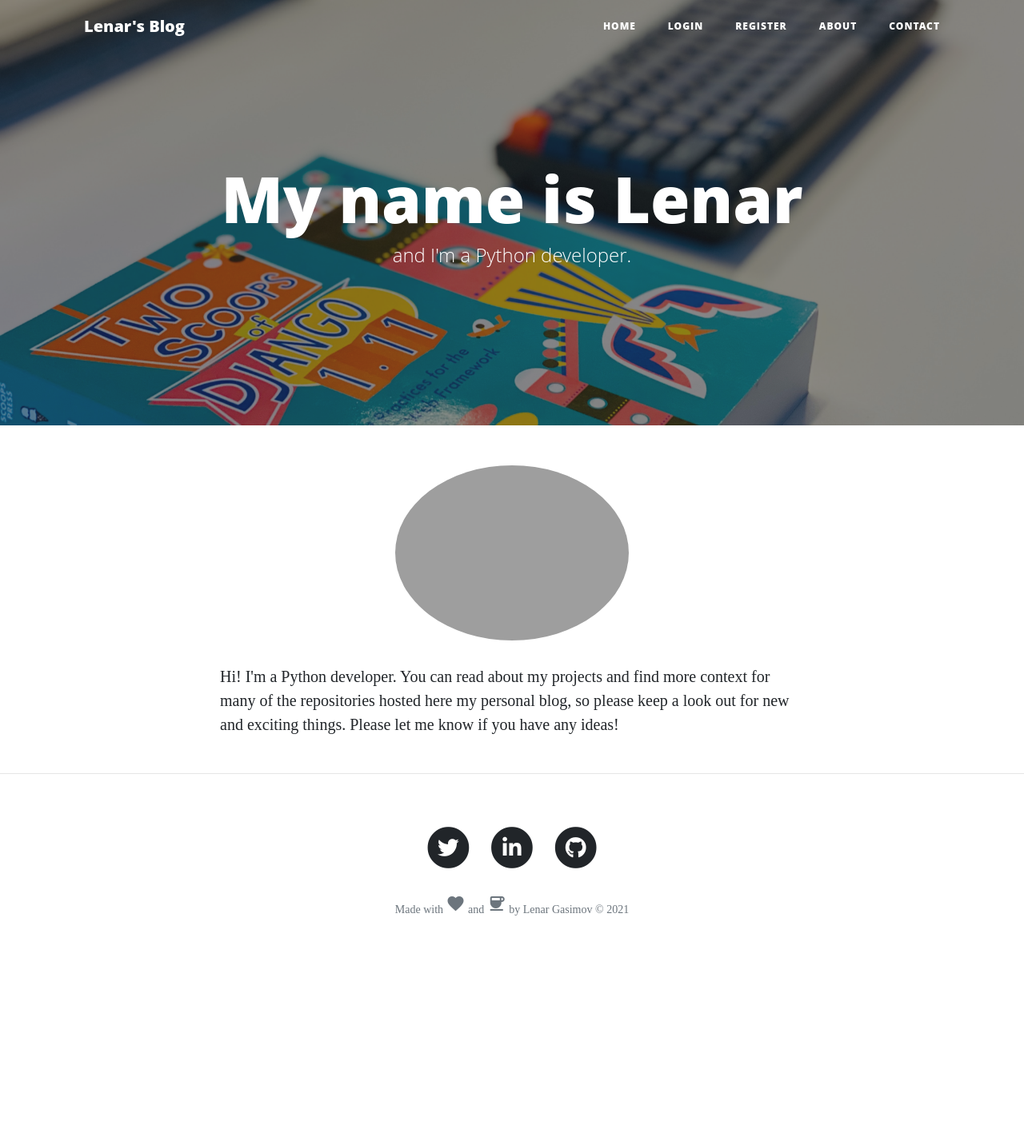
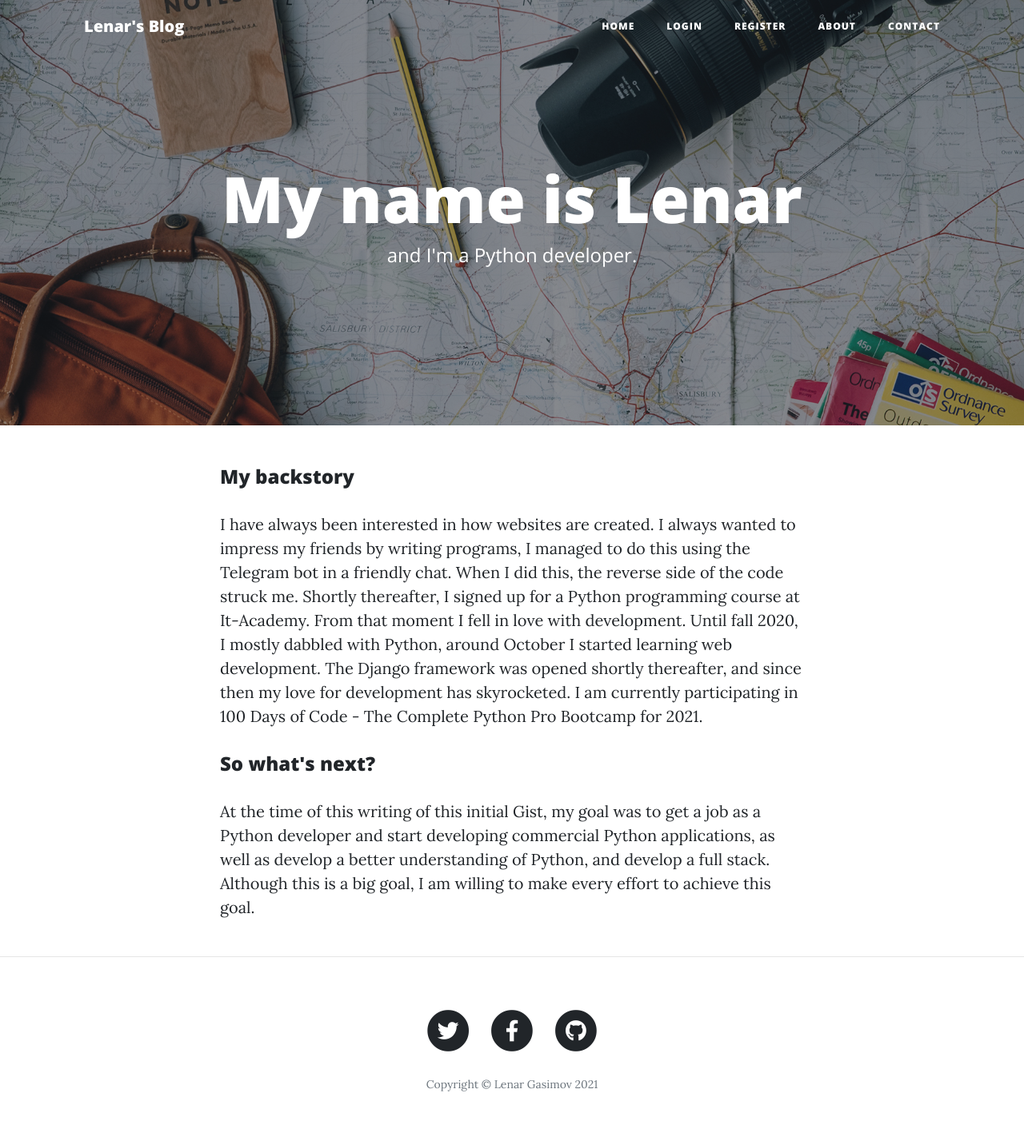
Before and after one commit to lenargasimov/blog, a Flask app: page /about in a window 1280 px wide. Shown: the whole page at 80% size. Before the commit the page ends 1145 px from the top, so only its background shows below. Run offline with Flask 2, Linux system fonts and the light colour scheme; some libraries are stand-ins or nearby versions; grey boxes are pictures that could not be loaded.

Commit message:
feat: added new styles

```diff
--- a/static/css/clean-blog.css
+++ b/static/css/clean-blog.css
@@ -4,7 +4,7 @@
  * Licensed under MIT (https://github.com/StartBootstrap/startbootstrap-clean-blog/blob/master/LICENSE)
  */
 
- body {
+body {
   font-size: 20px;
   color: #212529;
   font-family: 'Lora', 'Times New Roman', serif;
--- a/templates/about.html
+++ b/templates/about.html
@@ -19,10 +19,10 @@
   <div class="container">
     <div class="row">
       <div class="col-lg-8 col-md-10 mx-auto">
-        <img src="https://github.com/lenargasimov.png" class="rounded mx-auto d-block rounded-circle" alt="" width="40%">
-        <p>Hi! I'm a Python developer. You can read about my projects and find more context for many of the repositories
-          hosted here my personal blog, so please keep a look out for new and exciting things.
-          Please let me know if you have any ideas!</p>
+        <h4>My backstory</h4>
+        <p>I have always been interested in how websites are created. I always wanted to impress my friends by writing programs, I managed to do this using the Telegram bot in a friendly chat. When I did this, the reverse side of the code struck me. Shortly thereafter, I signed up for a Python programming course at It-Academy. From that moment I fell in love with development. Until fall 2020, I mostly dabbled with Python, around October I started learning web development. The Django framework was opened shortly thereafter, and since then my love for development has skyrocketed. I am currently participating in 100 Days of Code - The Complete Python Pro Bootcamp for 2021.</p>
+        <h4>So what's next?</h4>
+        <p>At the time of this writing of this initial Gist, my goal was to get a job as a Python developer and start developing commercial Python applications, as well as develop a better understanding of Python, and develop a full stack. Although this is a big goal, I am willing to make every effort to achieve this goal.</p>
       </div>
     </div>
   </div>
--- a/templates/contact.html
+++ b/templates/contact.html
@@ -24,6 +24,9 @@
     <div class="row">
       <div class="col-lg-8 col-md-10 mx-auto">
         <p>Want to get in touch? Fill out the form below to send me a message and I will get back to you as soon as possible!</p>
+        <!-- Contact Form - Enter your email address on line 19 of the mail/contact_me.php file to make this form work. -->
+        <!-- WARNING: Some web hosts do not allow emails to be sent through forms to common mail hosts like Gmail or Yahoo. It's recommended that you use a private domain email address! -->
+        <!-- To use the contact form, your site must be on a live web host with PHP! The form will not work locally! -->
         <form name="sentMessage" id="contactForm" action="{{ url_for('contact') }}" method="post" novalidate>
           <div class="control-group">
             <div class="form-group floating-label-form-group controls">
--- a/templates/footer.html
+++ b/templates/footer.html
@@ -13,10 +13,10 @@
               </a>
             </li>
             <li class="list-inline-item">
-              <a href="http://www.linkedin.com/in/lenargasimov" target="_blank">
+              <a href="https://www.facebook.com/djelectrostatic" target="_blank">
                 <span class="fa-stack fa-lg">
                   <i class="fas fa-circle fa-stack-2x"></i>
-                  <i class="fab fa-linkedin-in fa-stack-1x fa-inverse"></i>
+                  <i class="fab fa-facebook-f fa-stack-1x fa-inverse"></i>
                 </span>
               </a>
             </li>
@@ -29,12 +29,10 @@
               </a>
             </li>
           </ul>
-          <p class="copyright text-muted">Made with <i class="material-icons">favorite</i>
-        and <i class="material-icons">coffee</i> by Lenar Gasimov &copy; {{ current_date.year }}</p>
+          <p class="copyright text-muted">Copyright &copy; Lenar Gasimov {{ current_date.year }} </p>
         </div>
       </div>
     </div>
-
   </footer>
 
   <!-- Bootstrap core JavaScript -->
--- a/templates/header.html
+++ b/templates/header.html
@@ -2,15 +2,6 @@
 <html lang="en">
 
 <head>
-  <!-- Global site tag (gtag.js) - Google Analytics -->
-  <script async src="https://www.googletagmanager.com/gtag/js?id=G-YRR98HB3CX"></script>
-  <script>
-    window.dataLayer = window.dataLayer || [];
-    function gtag(){dataLayer.push(arguments);}
-    gtag('js', new Date());
-
-    gtag('config', 'G-YRR98HB3CX');
-  </script>
 
   <meta charset="utf-8">
   <meta name="viewport" content="width=device-width, initial-scale=1, shrink-to-fit=no">
@@ -18,12 +9,12 @@
 <!--  <meta name="author" content="">-->
 
   <title>Lenar's Blog</title>
-  <link rel="icon" type="image/png" href="https://github.com/lenargasimov.png">
+  <link rel="icon" type="image/png" href="https://raw.githubusercontent.com/lenargasimov/blog/main/blog.png">
   <meta property="og:type" content="profile">
   <meta property="og:title" content="Lenar's Blog">
   <meta property="og:description" content="A collection of random musings.">
   <meta property="og:url" content="https://lenargasimov.dev">
-  <meta property="og:image" content="https://github.com/lenargasimov.png">
+  <meta property="og:image" content="https://raw.githubusercontent.com/lenargasimov/blog/main/blog.png">
   <meta property="profile:first_name" content="Lenar">
   <meta property="profile:last_name" content="Gasimov">
   <meta name="theme-color" content="#131313">
@@ -32,11 +23,9 @@
   <link href="{{ url_for('static', filename='vendor/bootstrap/css/bootstrap.min.css') }}" rel="stylesheet">
 
   <!-- Custom fonts for this template -->
-  <link rel="stylesheet" href="https://fonts.googleapis.com/icon?family=Material+Icons">
   <link href="{{ url_for('static', filename='vendor/fontawesome-free/css/all.min.css')}}" rel="stylesheet" type="text/css">
-  <link rel="preconnect" href="https://fonts.googleapis.com">
-  <link rel="preconnect" href="https://fonts.gstatic.com" crossorigin>
-  <link href="https://fonts.googleapis.com/css2?family=JetBrains+Mono&display=swap" rel="stylesheet">
+  <link href='https://fonts.googleapis.com/css?family=Lora:400,700,400italic,700italic' rel='stylesheet' type='text/css'>
+  <link href='https://fonts.googleapis.com/css?family=Open+Sans:300italic,400italic,600italic,700italic,800italic,400,300,600,700,800' rel='stylesheet' type='text/css'>
 
   <!-- Custom styles for this template -->
   <link href="{{ url_for('static', filename='css/clean-blog.min.css')}}" rel="stylesheet">
--- a/templates/index.html
+++ b/templates/index.html
@@ -1,7 +1,7 @@
 {% include "header.html" %}
 
   <!-- Page Header -->
-  <header class="masthead" style="background-image: url('https://images.unsplash.com/photo-1444703686981-a3abbc4d4fe3?ixid=MnwxMjA3fDB8MHxwaG90by1wYWdlfHx8fGVufDB8fHx8&ixlib=rb-1.2.1&auto=format&fit=crop&w=1050&q=80')">
+  <header class="masthead" style="background-image: url('https://images.unsplash.com/photo-1610207961158-fc7909297299?ixid=MnwxMjA3fDB8MHxwaG90by1wYWdlfHx8fGVufDB8fHx8&ixlib=rb-1.2.1&auto=format&fit=crop&w=1045&q=80')">
     <div class="overlay"></div>
     <div class="container">
       <div class="row">
@@ -30,8 +30,8 @@
             </h3>
           </a>
           <p class="post-meta">Posted by
-            <span class="post-author">{{post.author.name}}</span>
-            on <span class="post-date">{{post.date}}</span>
+            {{post.author.name}}
+            on {{post.date}}
             {% if current_user.id == 1: %}
             <a href="{{url_for('delete_post', post_id=post.id) }}">✘</a>
             {% endif %}
```
Also changed, not shown: static/css/clean-blog.min.css, static/img/about-bg.jpg.
